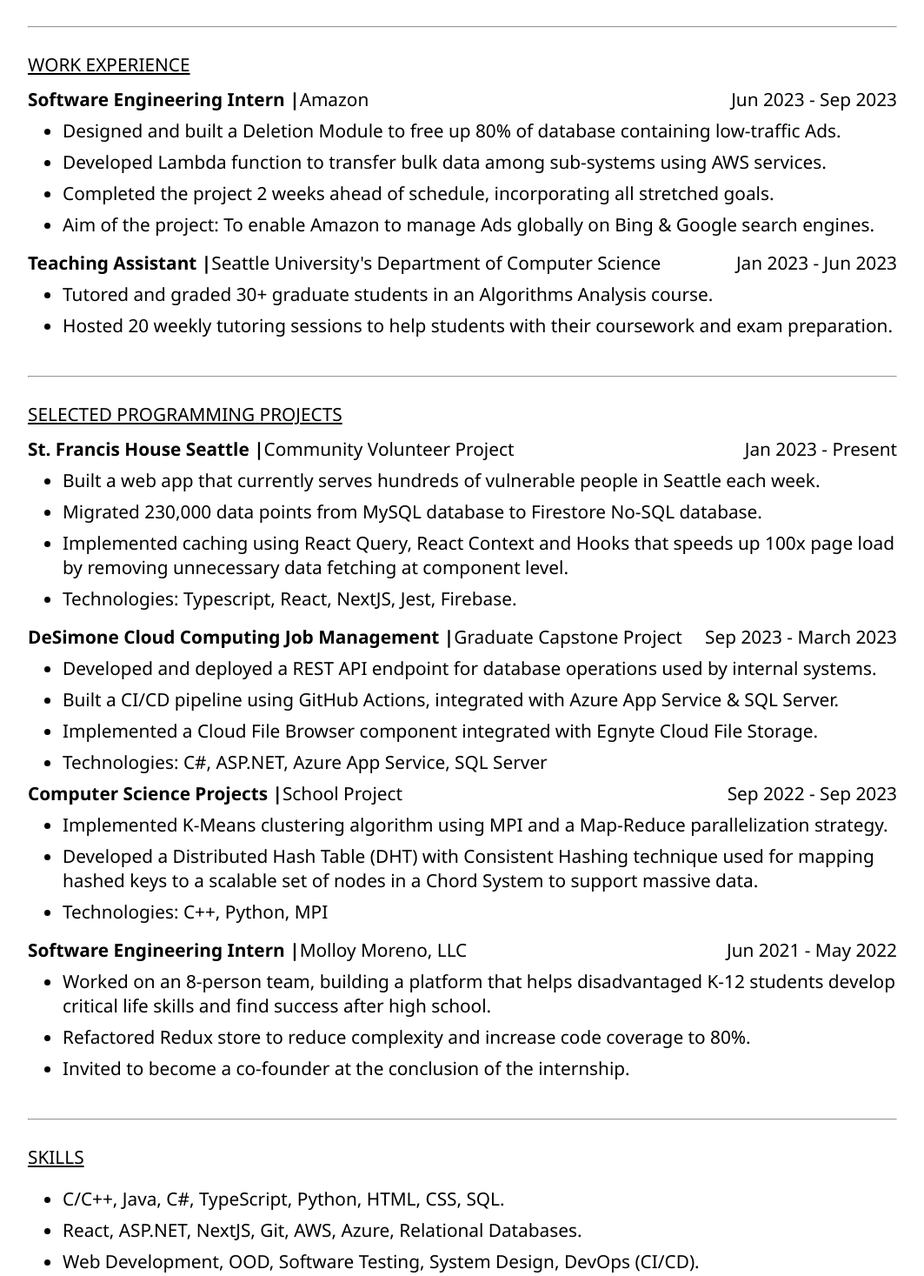
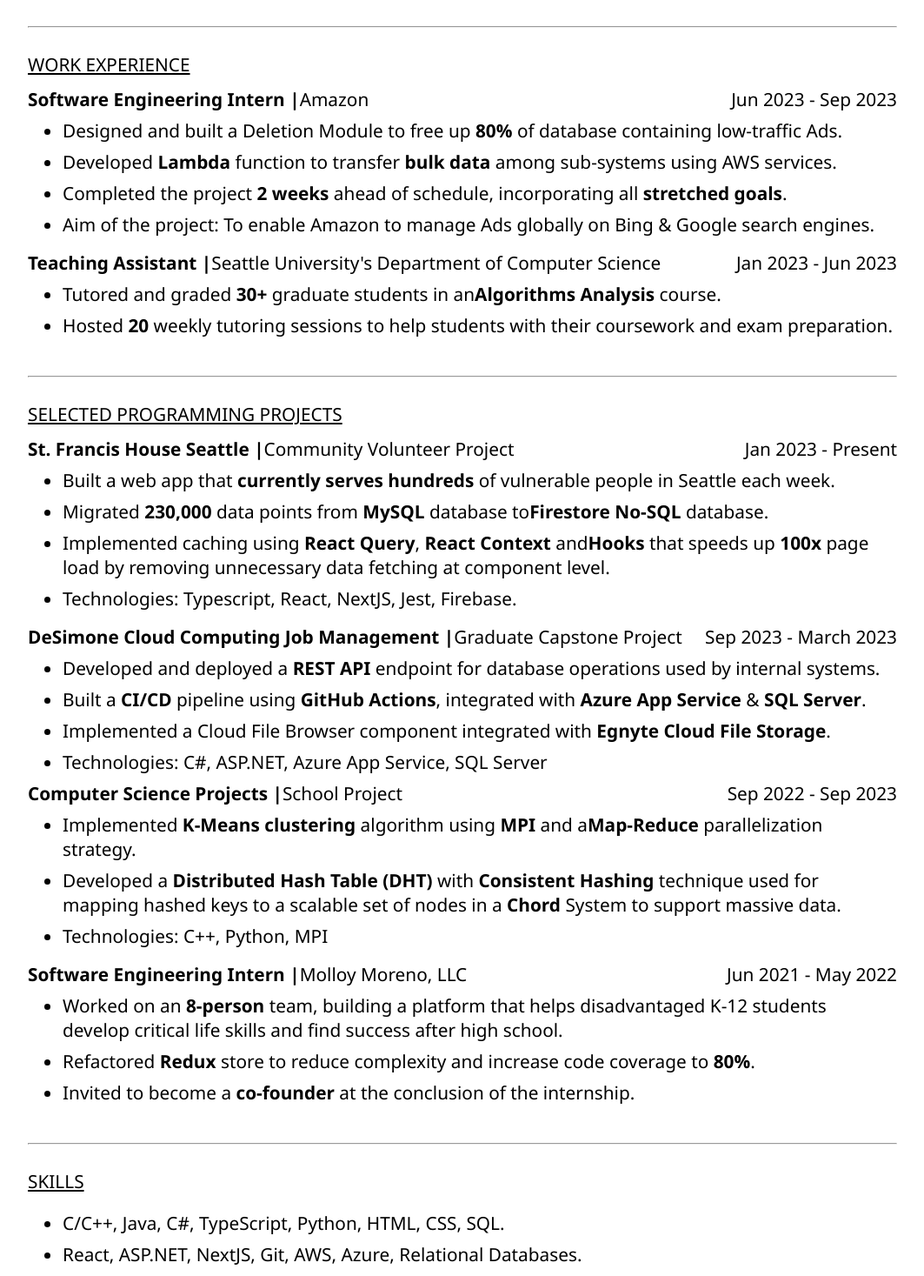
Before and after one commit to ducmvo/portfolio, a React (Create React App) app: page / in a window 1280 px wide. Shown: the part 369-1836 px from the top of the page at 87% size, without its empty margins (108-1171 px from the left). Built offline with nearby package versions, Linux system fonts and the light colour scheme.

Commit message:
add keyword emphasis

```diff
--- a/src/App.tsx
+++ b/src/App.tsx
@@ -70,16 +70,16 @@ function App() {
 				</p>
 				<ul>
 					<li>
-						Designed and built a Deletion Module to free up 80% of
+						Designed and built a Deletion Module to free up <strong>80%</strong> of
 						database containing low-traffic Ads.
 					</li>
 					<li>
-						Developed Lambda function to transfer bulk data among
+						Developed <strong>Lambda</strong> function to transfer <strong>bulk data</strong> among
 						sub-systems using AWS services.
 					</li>
 					<li>
-						Completed the project 2 weeks ahead of schedule,
-						incorporating all stretched goals.
+						Completed the project <strong>2 weeks</strong> ahead of schedule,
+						incorporating all <strong>stretched goals</strong>.
 					</li>
 					<li>
 						Aim of the project: To enable Amazon to manage Ads
@@ -98,11 +98,11 @@ function App() {
 				</p>
 				<ul>
 					<li>
-						Tutored and graded 30+ graduate students in an
-						Algorithms Analysis course.
+						Tutored and graded <strong>30+</strong> graduate students in an
+						<strong>Algorithms Analysis</strong> course.
 					</li>
 					<li>
-						Hosted 20 weekly tutoring sessions to help students with
+						Hosted <strong>20</strong> weekly tutoring sessions to help students with
 						their coursework and exam preparation.
 					</li>
 				</ul>
@@ -122,16 +122,16 @@ function App() {
 
 				<ul>
 					<li>
-						Built a web app that currently serves hundreds of
+						Built a web app that <strong>currently serves hundreds</strong> of
 						vulnerable people in Seattle each week.
 					</li>
 					<li>
-						Migrated 230,000 data points from MySQL database to
-						Firestore No-SQL database.
+						Migrated <strong>230,000</strong> data points from <strong>MySQL</strong> database to
+						<strong>Firestore No-SQL</strong> database.
 					</li>
 					<li>
-						Implemented caching using React Query, React Context and
-						Hooks that speeds up 100x page load by removing
+						Implemented caching using <strong>React Query</strong>, <strong>React Context</strong> and
+						<strong>Hooks</strong> that speeds up <strong>100x</strong> page load by removing
 						unnecessary data fetching at component level.
 					</li>
 					<li>
@@ -151,16 +151,16 @@ function App() {
 				</p>
 				<ul>
 					<li>
-						Developed and deployed a REST API endpoint for database
+						Developed and deployed a <strong>REST API</strong> endpoint for database
 						operations used by internal systems.
 					</li>
 					<li>
-						Built a CI/CD pipeline using GitHub Actions, integrated
-						with Azure App Service & SQL Server.
+						Built a <strong>CI/CD</strong> pipeline using <strong>GitHub Actions</strong>, integrated
+						with <strong>Azure App Service</strong> & <strong>SQL Server</strong>.
 					</li>
 					<li>
 						Implemented a Cloud File Browser component integrated
-						with Egnyte Cloud File Storage.
+						with <strong>Egnyte Cloud File Storage</strong>.
 					</li>
 					<li>
 						Technologies: C#, ASP.NET, Azure App Service, SQL Server
@@ -177,13 +177,13 @@ function App() {
 				</p>
 				<ul>
 					<li>
-						Implemented K-Means clustering algorithm using MPI and a
-						Map-Reduce parallelization strategy.
+						Implemented <strong>K-Means clustering</strong> algorithm using <strong>MPI</strong> and a
+						<strong>Map-Reduce</strong> parallelization strategy.
 					</li>
 					<li>
-						Developed a Distributed Hash Table (DHT) with Consistent
-						Hashing technique used for mapping hashed keys to a
-						scalable set of nodes in a Chord System to support
+						Developed a <strong>Distributed Hash Table (DHT)</strong> with <strong>Consistent
+						Hashing</strong> technique used for mapping hashed keys to a
+						scalable set of nodes in a <strong>Chord</strong> System to support
 						massive data.
 					</li>
 					<li>Technologies: C++, Python, MPI</li>
@@ -200,16 +200,16 @@ function App() {
 
 				<ul>
 					<li>
-						Worked on an 8-person team, building a platform that
+						Worked on an <strong>8-person</strong> team, building a platform that
 						helps disadvantaged K-12 students develop critical life
 						skills and find success after high school.
 					</li>
 					<li>
-						Refactored Redux store to reduce complexity and increase
-						code coverage to 80%.
+						Refactored <strong>Redux</strong> store to reduce complexity and increase
+						code coverage to <strong>80%</strong>.
 					</li>
 					<li>
-						Invited to become a co-founder at the conclusion of the
+						Invited to become a <strong>co-founder</strong> at the conclusion of the
 						internship.
 					</li>
 				</ul>
```
